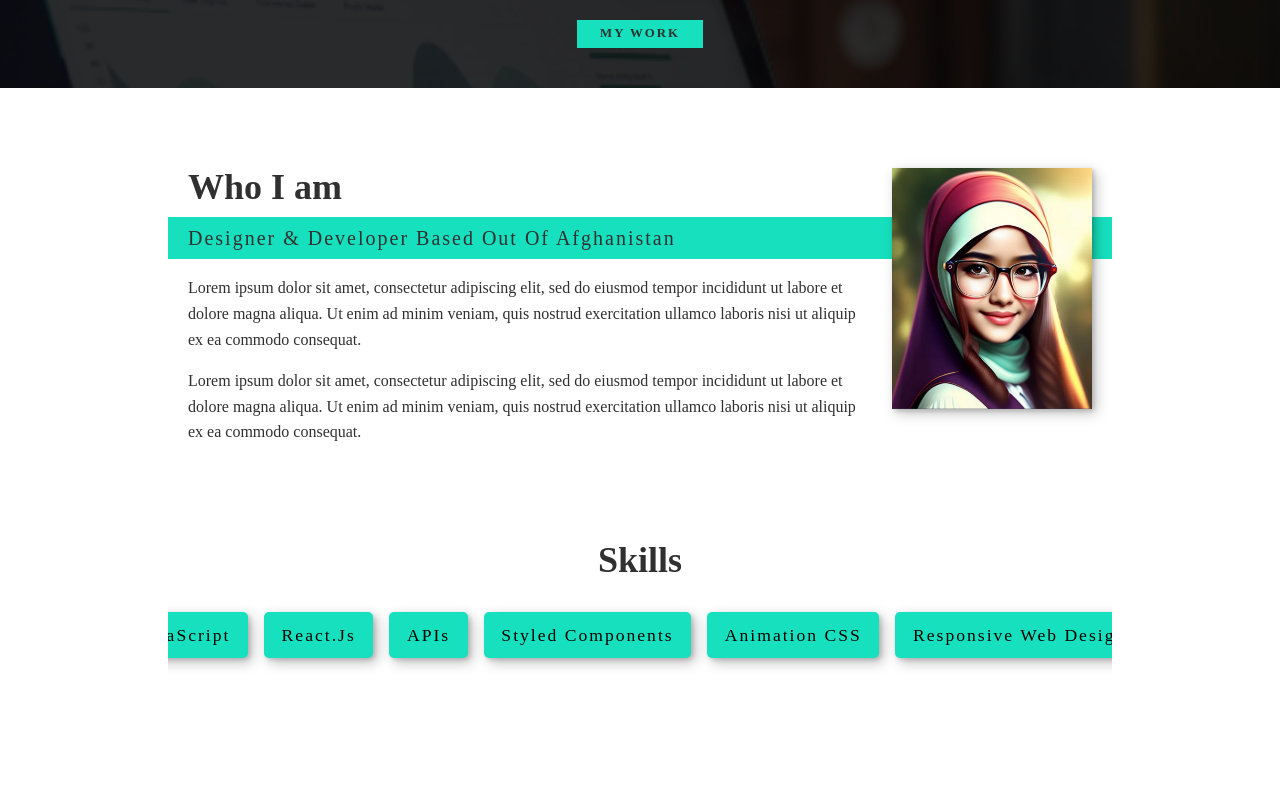
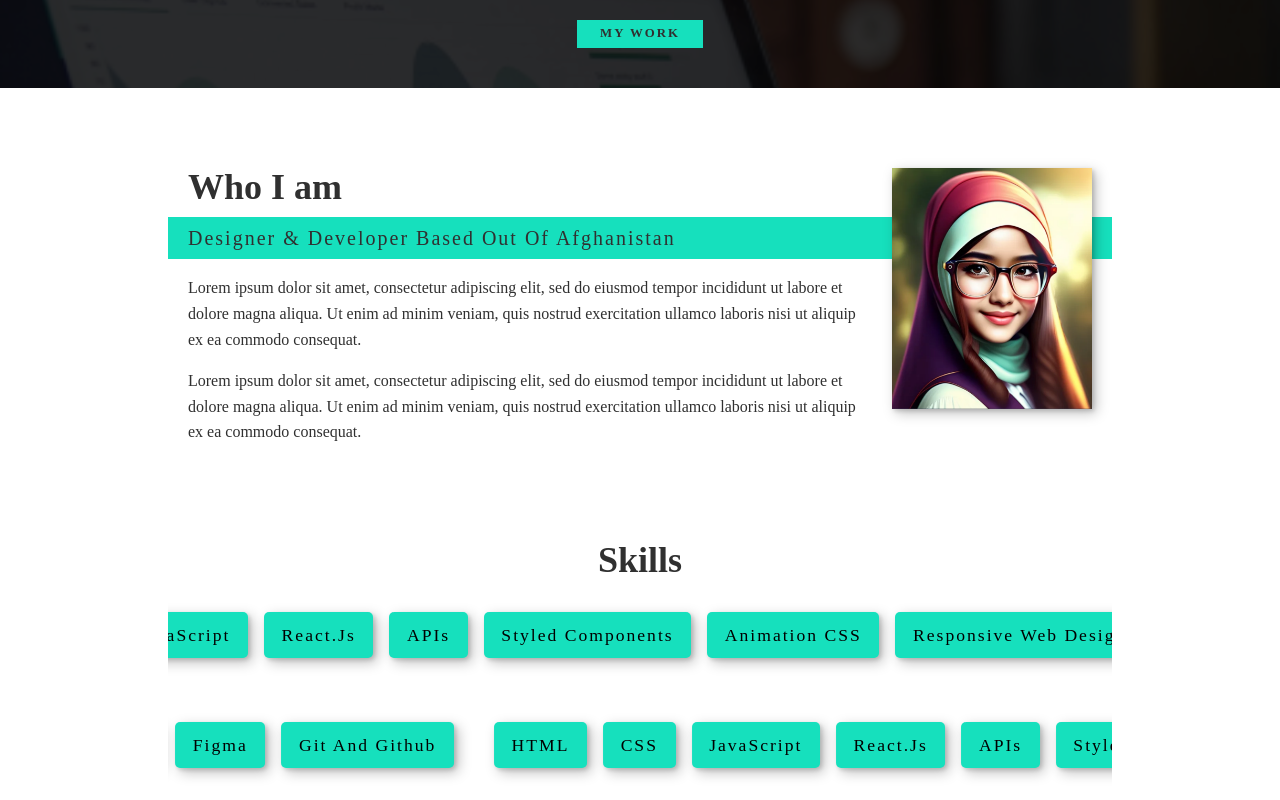
Before and after one commit to zainabturkmen/my-web, a React (Create React App) app: page / in a window 1280 px wide. Shown: the part 809-1609 px from the top of the page. Before the commit the page ends 1499 px from the top, so only its background shows below. Built offline with nearby package versions, Linux system fonts and the light colour scheme; the HTML template or start-up script is replaced by a standard one.

Commit message:
adding some design

```diff
--- a/src/components/About.js
+++ b/src/components/About.js
@@ -30,7 +30,7 @@
       <section className="skills-section">
         <h2 className="skills">Skills</h2>
         <div className="scroller">
-          <Marquee autoFill>
+          <Marquee autoFill pauseOnClick>
             <ul>
               <li>HTML</li>
               <li>CSS</li>
@@ -45,7 +45,7 @@
               <li>Git and Github</li>
             </ul>
           </Marquee>
-          {/* <Marquee to="right">
+          <Marquee direction="right" pauseOnClick autoFill autoFill>
             <ul>
               <li>HTML</li>
               <li>CSS</li>
@@ -59,7 +59,7 @@
               <li>Figma</li>
               <li>Git and Github</li>
             </ul>
-          </Marquee> */}
+          </Marquee>
         </div>
       </section>
     </AboutSection>
```
